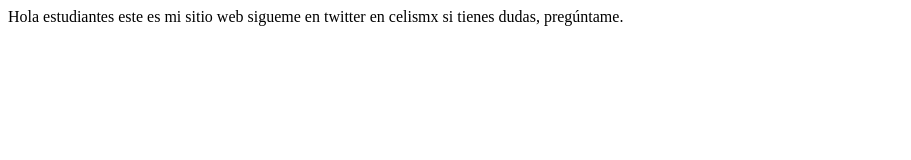
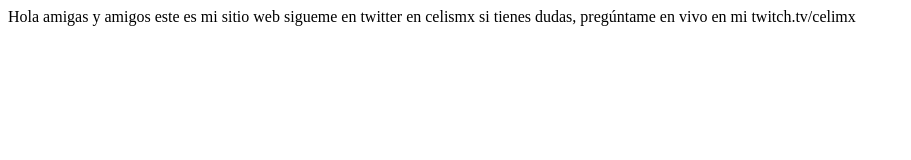
Before and after one commit to gerardbedoya09/-proyectoDemoCursoPrework, a plain HTML site: page index.html in a window 1280 px wide. Shown: the whole page, without its empty margins (0-911 px from the left). Drawn offline with Linux system fonts and the light colour scheme.

Commit message:
combios agregamos sitio de twitch

```diff
--- a/index.html
+++ b/index.html
@@ -8,8 +8,8 @@
 </head>
 <body>
   <p>
-    Hola estudiantes este es mi sitio web sigueme en twitter
-     en celismx si tienes dudas, pregúntame.
+    Hola amigas y amigos este es mi sitio web sigueme en twitter
+     en celismx si tienes dudas, pregúntame en vivo en mi twitch.tv/celimx
   </p>
 </body>
 </html>
```
